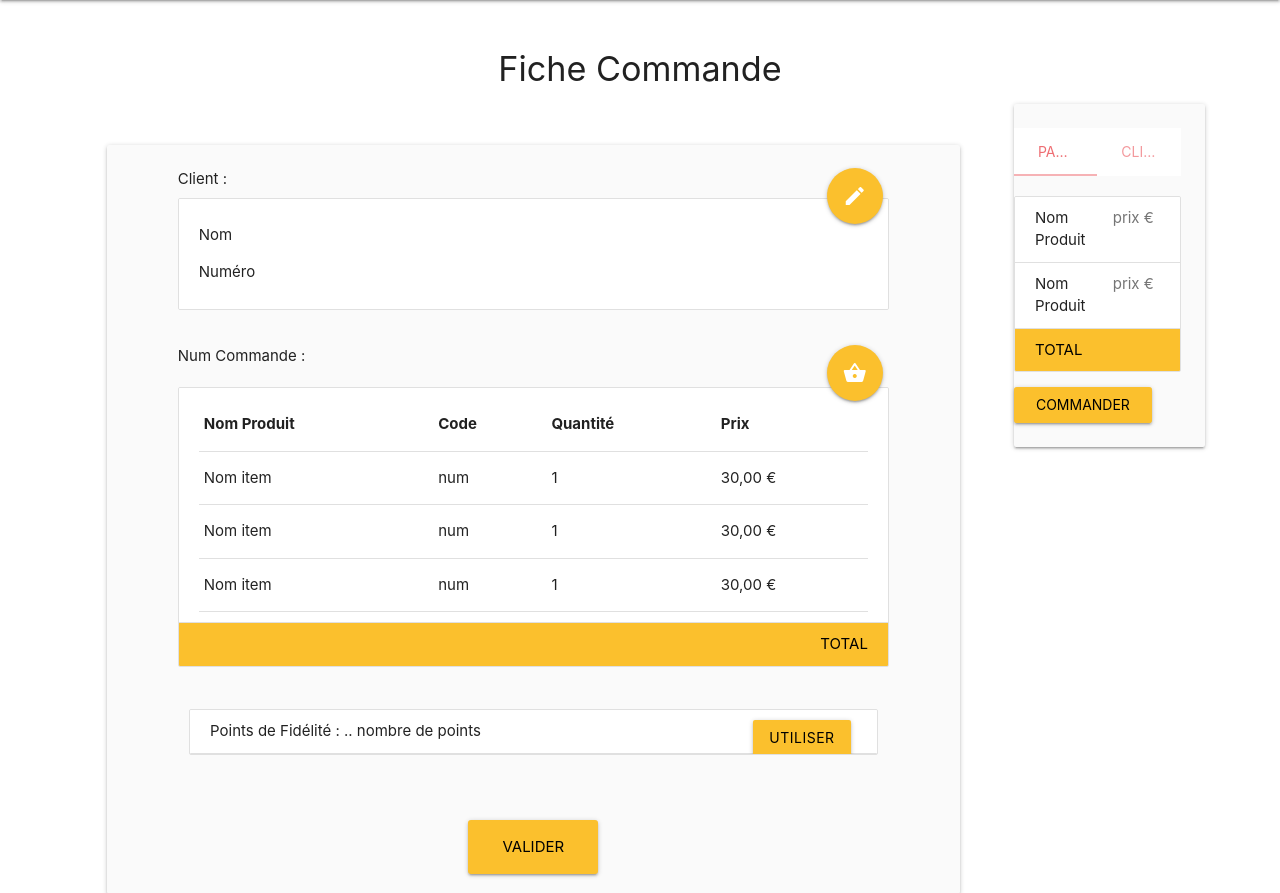
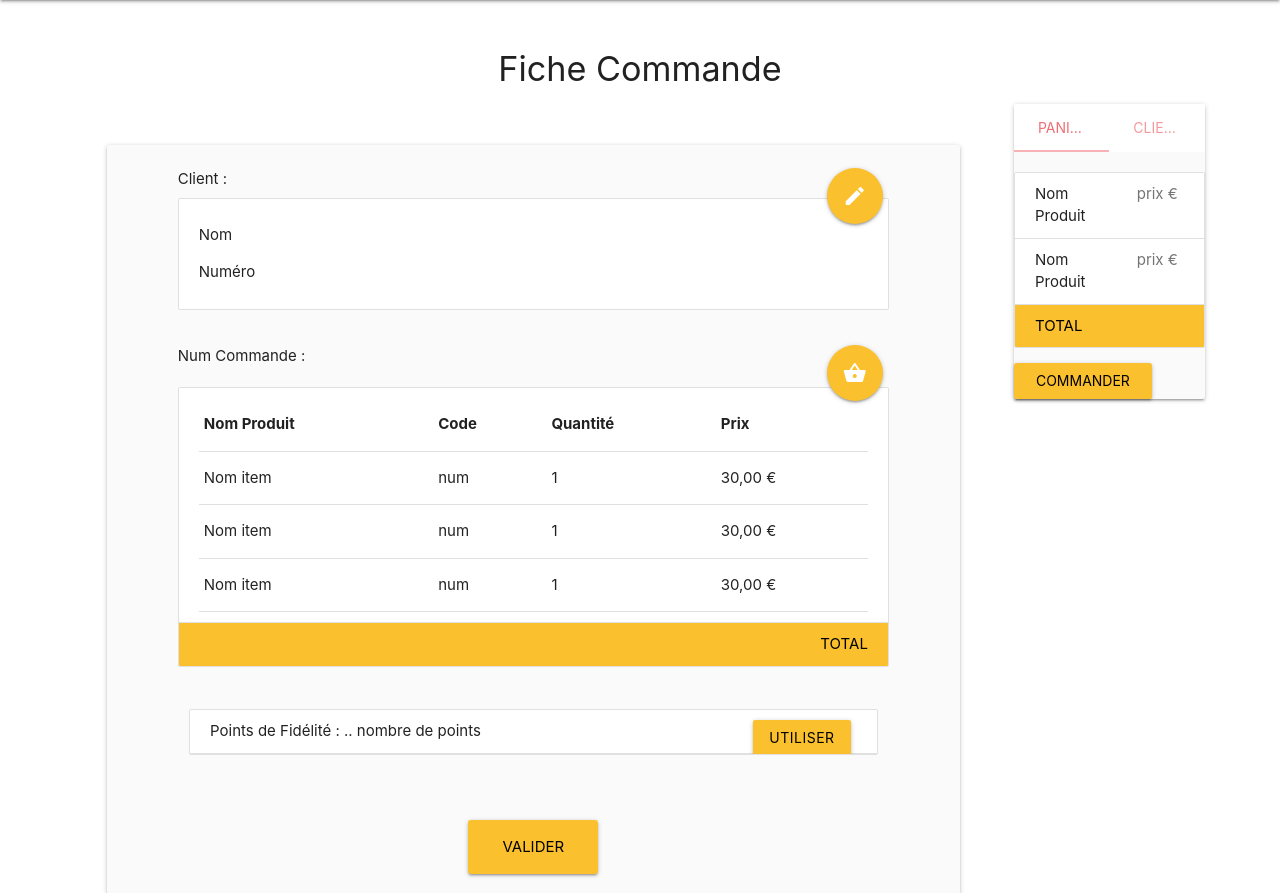
Before and after one commit to Albanegril/PlateformeConciergerie, a PHP site: page /commander.php in a window 1280 px wide. Shown: the part 64-957 px from the top of the page. Run offline with PHP 8.4, Linux system fonts and the light colour scheme; some libraries are stand-ins or nearby versions.

Commit message:
fix style css

```diff
--- a/Conciergerie/commander.php
+++ b/Conciergerie/commander.php
@@ -92,7 +92,7 @@
                 <div class="col offset-l1 l10 s12" id="recapFidelite">
                   <ul class="collection">
                     <li class="collection-item">
-                      <span class="badge"><a class="waves-effect waves-light btn black-text yellow darken-2 modal-trigger" href="#modalUtiliser">Utiliser</a></span>
+                      <span class="badge"><a class="waves-effect waves-light btn black-text yellow darken-2 modal-trigger valign-wrapper" href="#modalUtiliser">Utiliser</a></span>
                       <span>Points de Fidélité : .. nombre de points </span>
                     </li>
 
--- a/Conciergerie/css/stylesheet.css
+++ b/Conciergerie/css/stylesheet.css
@@ -94,7 +94,16 @@ label
 
 #Panier .card-panel
 {
-  padding: -10px, -10px, -10px, 0px !important;
+  padding-top: 0px !important;
+  padding-left: 0px !important;
+  padding-right: 0px !important;
+  padding-bottom: 0px !important;
 }
 
 /* (haut, droite, bas, gauche) */
+
+.TopZero
+{
+	display: block;
+	align-content: center;
+}
```
